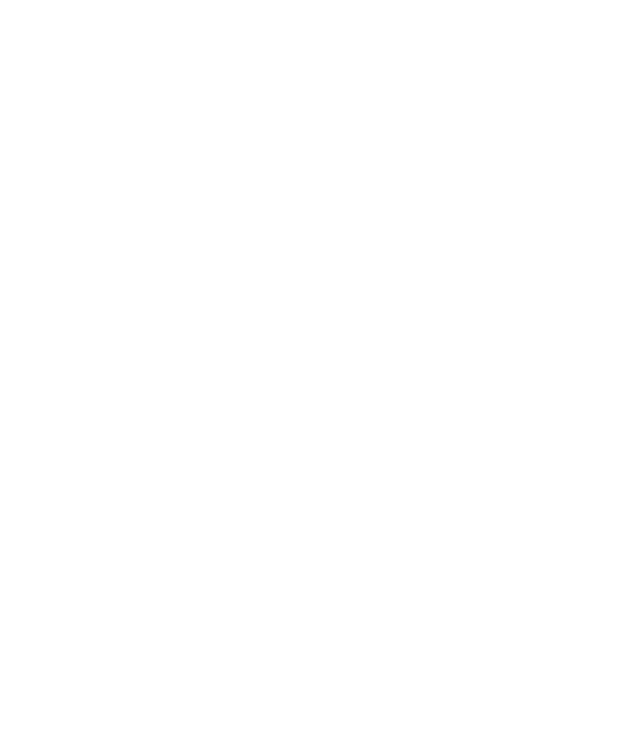
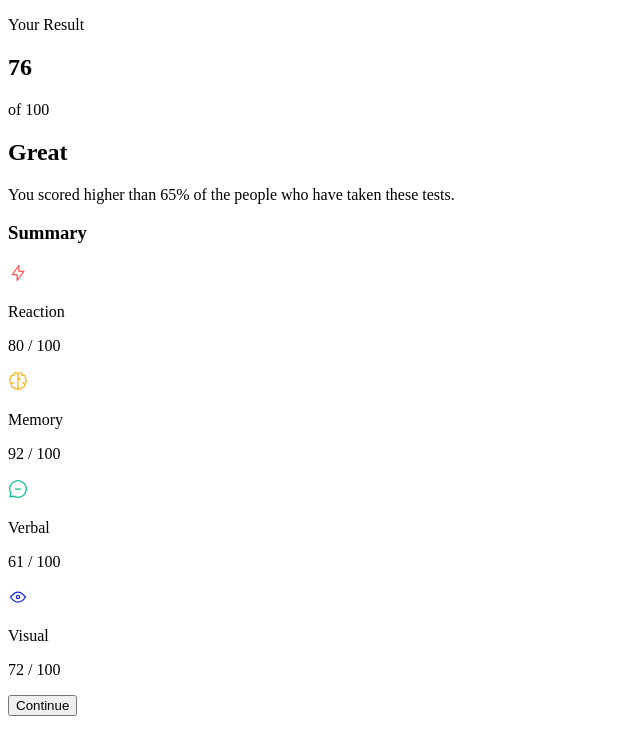
Before and after one commit to FernandoHazan/Sumario-desafio, a plain HTML site: page Meus arquivos/index.html in a window 1280 px wide. Shown: the whole page, without its empty margins (0-640 px from the left). Drawn offline with Linux system fonts and the light colour scheme.

Commit message:
html quase pronto

```diff
--- a/Meus arquivos/index.html
+++ b/Meus arquivos/index.html
@@ -12,12 +12,34 @@
     <main>
         <section>
             <div>
-
+                <p>Your Result</p>
+                <h1>76</h1>
+                <p>of 100</p>
+                <h2>Great</h2>
+                <p>You scored higher than 65% of the people who have taken these tests.</p>
             </div>
         </section>
         <section>
             <div>
+                <h3>Summary</h3>
 
+                <svg xmlns="http://www.w3.org/2000/svg" width="20" height="20" fill="none" viewBox="0 0 20 20"><path stroke="#F55" stroke-linecap="round" stroke-linejoin="round" stroke-width="1.25" d="M10.833 8.333V2.5l-6.666 9.167h5V17.5l6.666-9.167h-5Z"/></svg>
+                <p>Reaction</p>
+                <p>80 / 100</p>
+
+                <svg xmlns="http://www.w3.org/2000/svg" width="20" height="20" fill="none" viewBox="0 0 20 20"><path stroke="#FFB21E" stroke-linecap="round" stroke-linejoin="round" stroke-width="1.25" d="M5.833 11.667a2.5 2.5 0 1 0 .834 4.858"/><path stroke="#FFB21E" stroke-linecap="round" stroke-linejoin="round" stroke-width="1.25" d="M3.553 13.004a3.333 3.333 0 0 1-.728-5.53m.025-.067a2.083 2.083 0 0 1 2.983-2.824m.199.054A2.083 2.083 0 1 1 10 3.75v12.917a1.667 1.667 0 0 1-3.333 0M10 5.833a2.5 2.5 0 0 0 2.5 2.5m1.667 3.334a2.5 2.5 0 1 1-.834 4.858"/><path stroke="#FFB21E" stroke-linecap="round" stroke-linejoin="round" stroke-width="1.25" d="M16.447 13.004a3.334 3.334 0 0 0 .728-5.53m-.025-.067a2.083 2.083 0 0 0-2.983-2.824M10 3.75a2.085 2.085 0 0 1 2.538-2.033 2.084 2.084 0 0 1 1.43 2.92m-.635 12.03a1.667 1.667 0 0 1-3.333 0"/></svg>
+                <p>Memory</p>
+                <p>92 / 100</p>
+
+                <svg xmlns="http://www.w3.org/2000/svg" width="20" height="20" fill="none" viewBox="0 0 20 20"><path stroke="#00BB8F" stroke-linecap="round" stroke-linejoin="round" stroke-width="1.25" d="M7.5 10h5M10 18.333A8.333 8.333 0 1 0 1.667 10c0 1.518.406 2.942 1.115 4.167l-.699 3.75 3.75-.699A8.295 8.295 0 0 0 10 18.333Z"/></svg>
+                <p>Verbal</p>
+                <p>61 / 100</p>
+
+                <svg xmlns="http://www.w3.org/2000/svg" width="20" height="20" fill="none" viewBox="0 0 20 20"><path stroke="#1125D6" stroke-linecap="round" stroke-linejoin="round" stroke-width="1.25" d="M10 11.667a1.667 1.667 0 1 0 0-3.334 1.667 1.667 0 0 0 0 3.334Z"/><path stroke="#1125D6" stroke-linecap="round" stroke-linejoin="round" stroke-width="1.25" d="M17.5 10c-1.574 2.492-4.402 5-7.5 5s-5.926-2.508-7.5-5C4.416 7.632 6.66 5 10 5s5.584 2.632 7.5 5Z"/></svg>
+                <p>Visual</p>
+                <p>72 / 100</p>
+
+                <button>Continue</button>
             </div>
         </section>
     </main>
```
